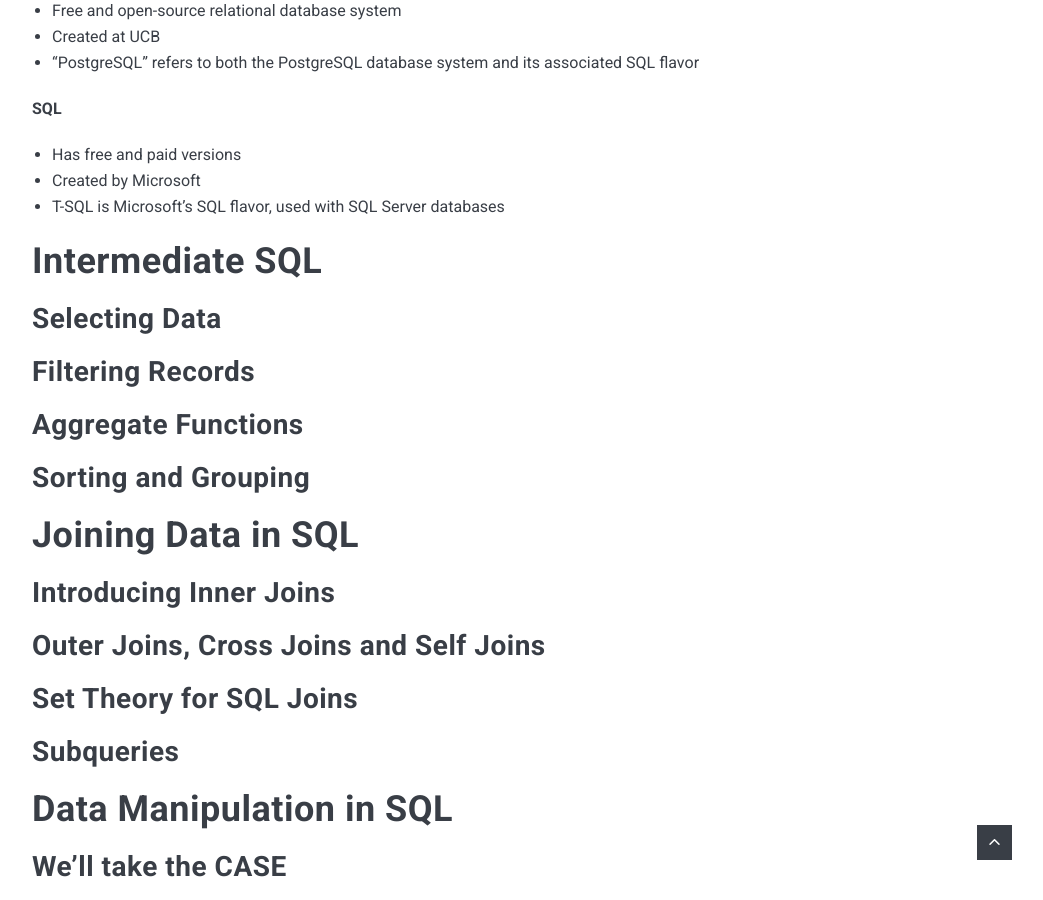
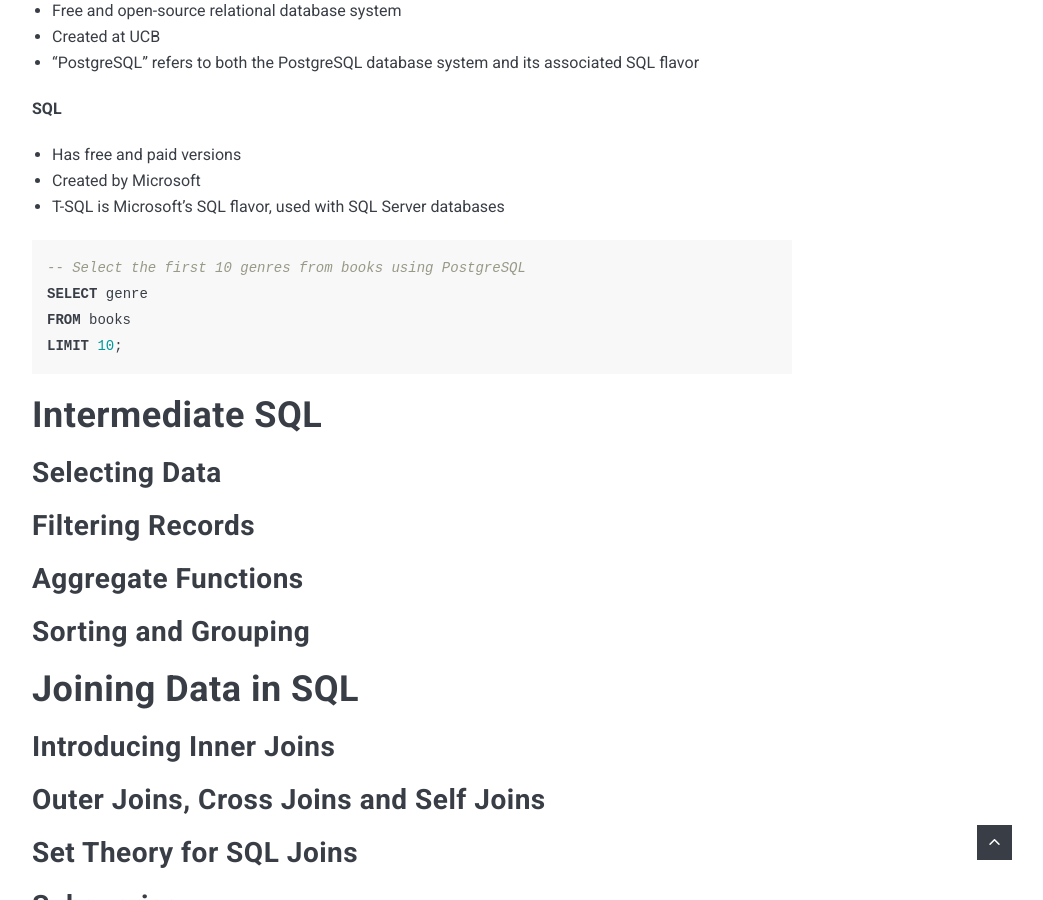
Before and after one commit to poi0905/poi0905.github.io, a Jekyll site: the page built from _posts/2022-11-01-datacamp-SQL-Fundamentals.markdown, in a window 1280 px wide and 900 px high, scrolled down 2133 px. Shown: the whole window, without its empty margins (228-1271 px from the left). Built offline with Jekyll 4.4.1, drawn with Linux system fonts in a browser that asks for light colours; nearby versions of some CDN libraries; comment, search, counter and statistics services are not loaded.

Commit message:
20221101

```diff
--- a/_posts/2022-11-01-datacamp-SQL-Fundamentals.markdown
+++ b/_posts/2022-11-01-datacamp-SQL-Fundamentals.markdown
@@ -60,6 +60,13 @@
 *   Created by Microsoft
 *   T-SQL is Microsoft's SQL flavor, used with SQL Server databases
 
+{% highlight SQL %}
+-- Select the first 10 genres from books using PostgreSQL
+SELECT genre
+FROM books
+LIMIT 10;
+{% endhighlight %}
+
 <a name="2"/>
 # Intermediate SQL
 
```
